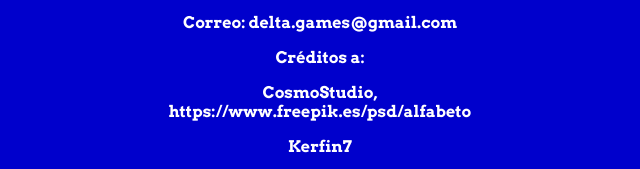
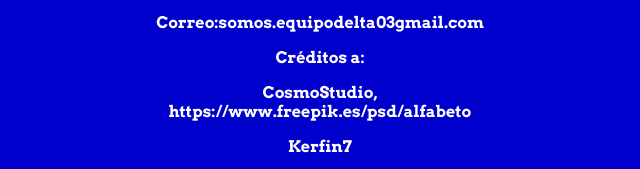
Before and after one commit to EquipoDelta03/Delta-Games, a plain HTML site: page index.html in a window 1280 px wide. Shown: the part 1193-1362 px from the top of the page, 320-960 px from the left. Drawn offline with Linux system fonts and the light colour scheme; a web font is replaced by a local one.

Commit message:
Update index.html

```diff
--- a/index.html
+++ b/index.html
@@ -63,7 +63,7 @@ a:active {
   <i class="fa fa-youtube fa-4x" aria-hidden="true"></i>&nbsp;&nbsp;
   <i class="fa fa-linkedin fa-4x" aria-hidden="true"></i>&nbsp;&nbsp;
   <br>
-  <p><strong>Correo</strong>: delta.games@gmail.com</p>
+  <p><strong>Correo</strong>:<a href="mailto:somos.equipodelta03@gmail.com">somos.equipodelta03gmail.com</a></p>
 
   <p>Cr&eacute;ditos a:
   </p>
```
